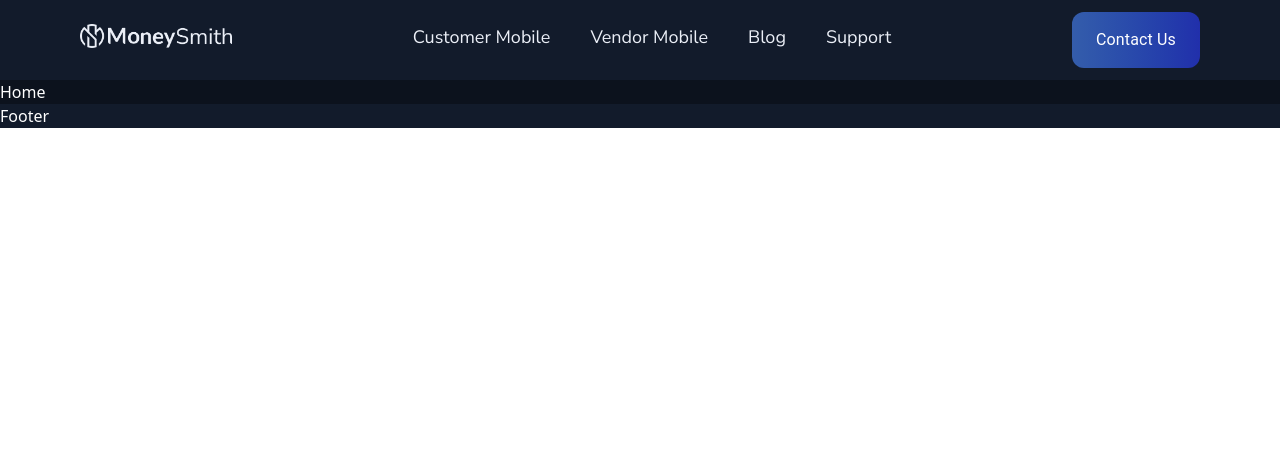
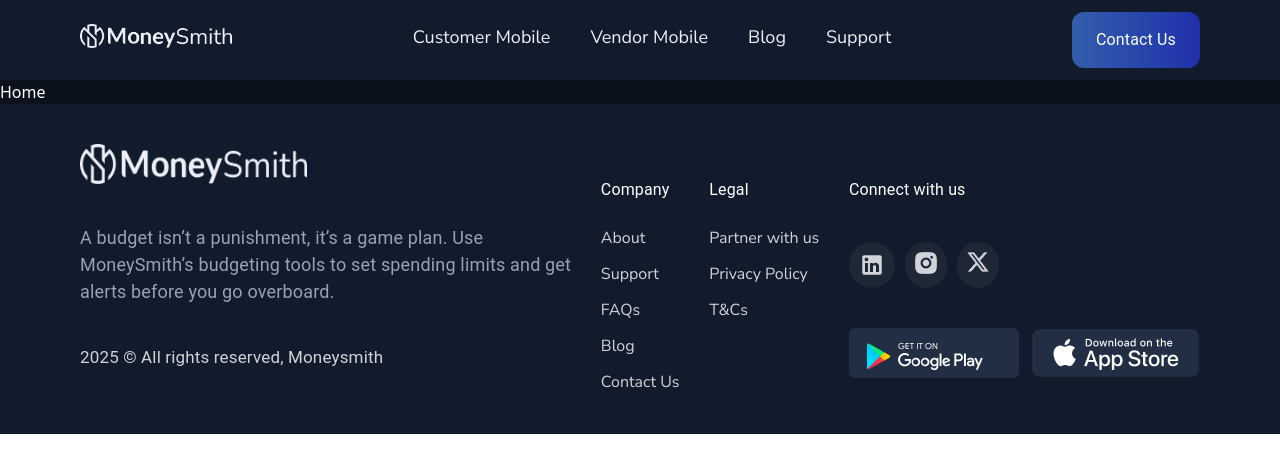
Before and after one commit to MoneySmithDevelopment/website, a React (Vite) app in the folder frontend/: page / in a window 1280 px wide. Shown: the top 472 px of the page. Built offline with nearby package versions, Linux system fonts and the light colour scheme.

Commit message:
feat: footer design done

```diff
--- a/frontend/src/components/container/Footer.tsx
+++ b/frontend/src/components/container/Footer.tsx
@@ -1,7 +1,85 @@
+import { Tooltip, Typography } from "@mui/material";
 import React from "react";
+import moneysmith_logo from "../../logos/moneysmith_name_logo.png";
+import instagram_logo from "../../logos/instagram.png";
+import twitter_logo from "../../logos/twitter.png";
+import linkedin_logo from "../../logos/linkedin.png";
+import google_play from "../../assets/googleplay.png";
+import app_store from "../../assets/appstore.png";
 
 const Footer = () => {
-  return <div className="bg-[#121B2B] text-white">Footer</div>;
+  return (
+    <div className="bg-[#121B2B] text-white flex justify-between px-[80px] py-[40px]">
+      <div className="flex flex-col gap-[40px] font-nunito">
+        <img
+          src={moneysmith_logo}
+          alt="MoneySmith logo"
+          className="w-[227px] h-[40px]"
+        />
+
+        <Typography sx={{ fontSize: "18px", color: "#98A2B3" }}>
+          A budget isn’t a punishment, it’s a game plan. Use <br /> MoneySmith’s
+          budgeting tools to set spending limits and get <br /> alerts before
+          you go overboard.
+        </Typography>
+
+        <Typography sx={{ fontSize: "17px", color: "#D0D3D9" }}>
+          2025 © All rights reserved, Moneysmith
+        </Typography>
+      </div>
+
+      <div className="pt-[3%] flex flex-col gap-[24px] font-nunito">
+        <Typography>Company</Typography>
+
+        <ul className="text-[#D0D3D9] flex flex-col gap-[12px]">
+          <li>About</li>
+          <li>Support</li>
+          <li>FAQs</li>
+          <li>Blog</li>
+          <li>Contact Us</li>
+        </ul>
+      </div>
+
+      <div className="pt-[3%] flex flex-col gap-[24px] font-nunito">
+        <Typography>Legal</Typography>
+
+        <ul className="text-[#D0D3D9] flex flex-col gap-[12px]">
+          <li>Partner with us</li>
+          <li>Privacy Policy</li>
+          <li>T&Cs</li>
+        </ul>
+      </div>
+
+      <div className="pt-[3%] flex flex-col gap-[40px] font-nunito">
+        <Typography>Connect with us</Typography>
+
+        <div className="flex gap-[10px]">
+          <div className="bg-[#FFFFFF0D] rounded-full p-[10px]">
+            <Tooltip title="LinkedIn" placement="top">
+              <img src={linkedin_logo} alt="Linkedin logo" />
+            </Tooltip>
+          </div>
+          <div className="bg-[#FFFFFF0D] rounded-full p-[10px]">
+            <Tooltip title="Instagram" placement="top">
+              <img src={instagram_logo} alt="Instagram logo" />
+            </Tooltip>
+          </div>
+
+          <div className="bg-[#FFFFFF0D] rounded-full p-[10px]">
+            <Tooltip title="Twitter" placement="top">
+              <img src={twitter_logo} alt="Twitter logo" />
+            </Tooltip>
+          </div>
+        </div>
+
+        <div className="flex gap-[12px]">
+          <img src={google_play} alt="Google play" />
+
+          <img src={app_store} alt="Apple store" />
+        </div>
+      </div>
+    </div>
+  );
 };
 
 export default Footer;
```
Also changed, not shown: frontend/src/assets/appstore.png (added), frontend/src/assets/googleplay.png (added).
